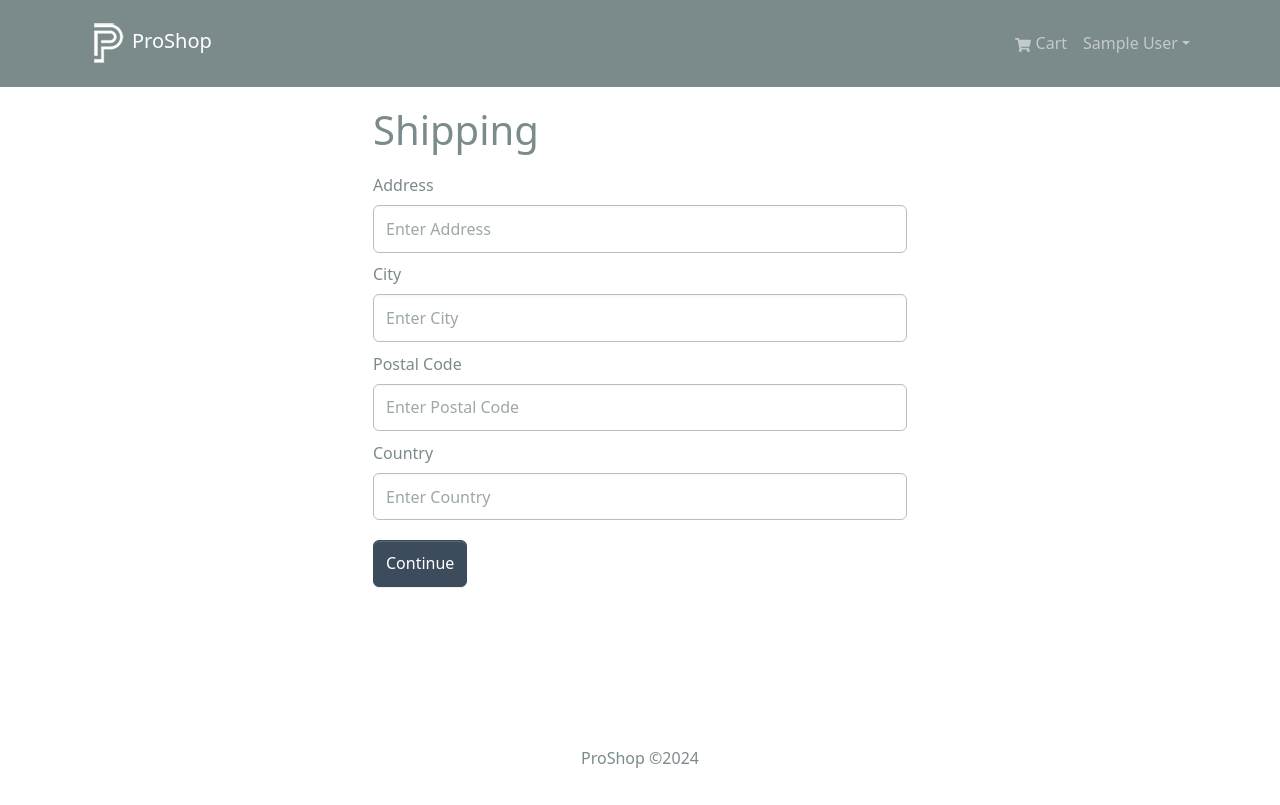
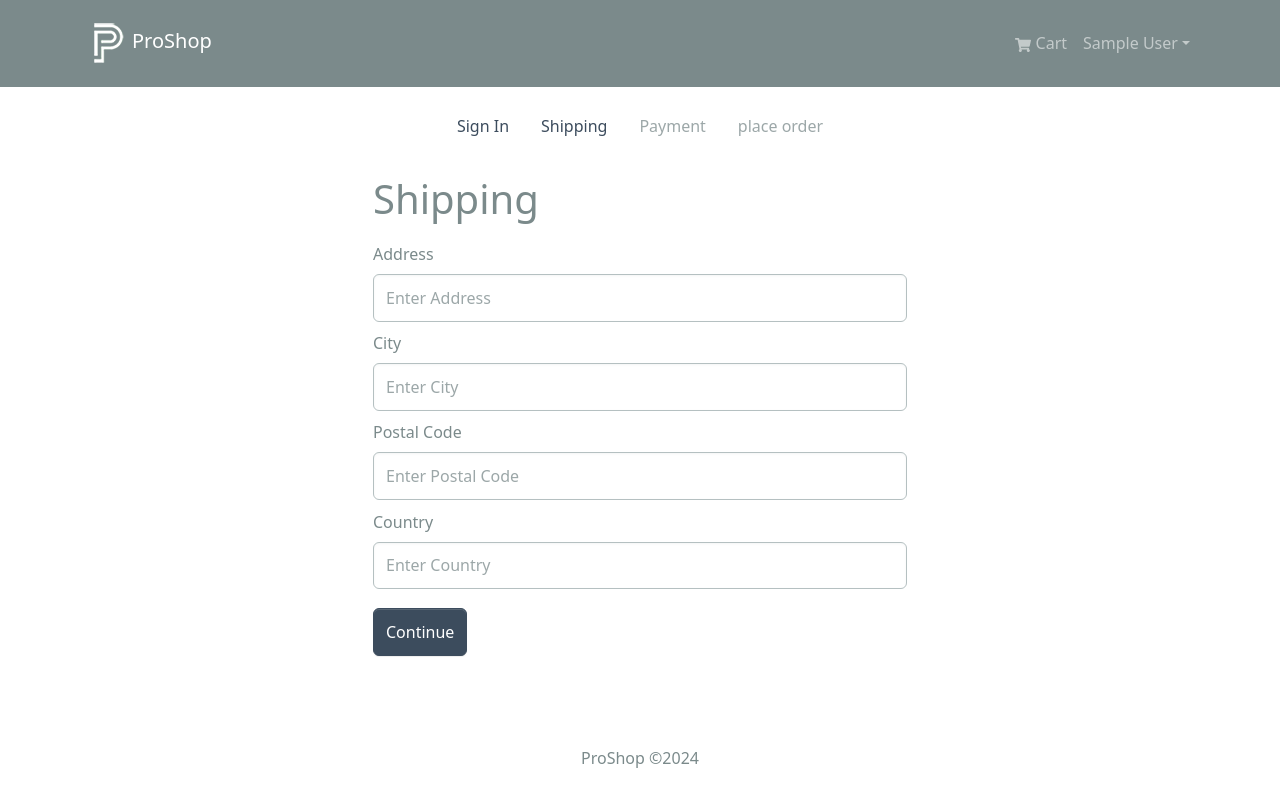
Before and after one commit to mostafaeltantawy/ProShop, a React (Create React App) app in the folder frontend/: page /shipping in a window 1280 px wide. Built offline with nearby package versions, Linux system fonts and the light colour scheme; sample sign-in values are in the browser's storage.

Commit message:
checkout steps

```diff
--- /dev/null
+++ b/frontend/src/components/CheckoutSteps.jsx
@@ -0,0 +1,38 @@
+import {Nav} from 'react-bootstrap' ;
+import {LinkContainer} from 'react-router-bootstrap'
+const CheckoutSteps = ({step1 , step2 , step3 , step4}) => {
+  return (
+    <Nav className='justify-content-center mb-4'>
+      <Nav.Item>
+        {step1 ?(
+          <LinkContainer to='/login'>
+            <Nav.Link>Sign In</Nav.Link>
+          </LinkContainer>
+        ) :(<Nav.Link disabled>Sing In</Nav.Link>)}
+      </Nav.Item>
+      <Nav.Item>
+        {step2 ?(
+          <LinkContainer to='/shipping'>
+            <Nav.Link>Shipping</Nav.Link>
+          </LinkContainer>
+        ) :(<Nav.Link disabled>Shipping</Nav.Link>)}
+      </Nav.Item>
+      <Nav.Item>
+        {step3 ?(
+          <LinkContainer to='/payment'>
+            <Nav.Link>Payment</Nav.Link>
+          </LinkContainer>
+        ) :(<Nav.Link disabled>Payment</Nav.Link>)}
+      </Nav.Item>
+      <Nav.Item>
+        {step4 ?(
+          <LinkContainer to='/placeorder'>
+            <Nav.Link>place order</Nav.Link>
+          </LinkContainer>
+        ) :(<Nav.Link disabled>place order</Nav.Link>)}
+      </Nav.Item>
+    </Nav>
+  )
+}
+
+export default CheckoutSteps
--- a/frontend/src/screens/ShippingScreen.jsx
+++ b/frontend/src/screens/ShippingScreen.jsx
@@ -4,6 +4,7 @@
 import { useDispatch , useSelector} from 'react-redux' ;
 import {useNavigate} from 'react-router-dom' ;
 import { saveShippingAddress } from "../slices/cartSlice";
+import CheckoutSteps from "../components/CheckoutSteps";
 
 
 
@@ -24,6 +25,7 @@
   }
 
   return <FormContainer>
+    <CheckoutSteps step1 step2/>
     <h1>Shipping</h1>
 
     <Form onSubmit={submitHandler}>
```
